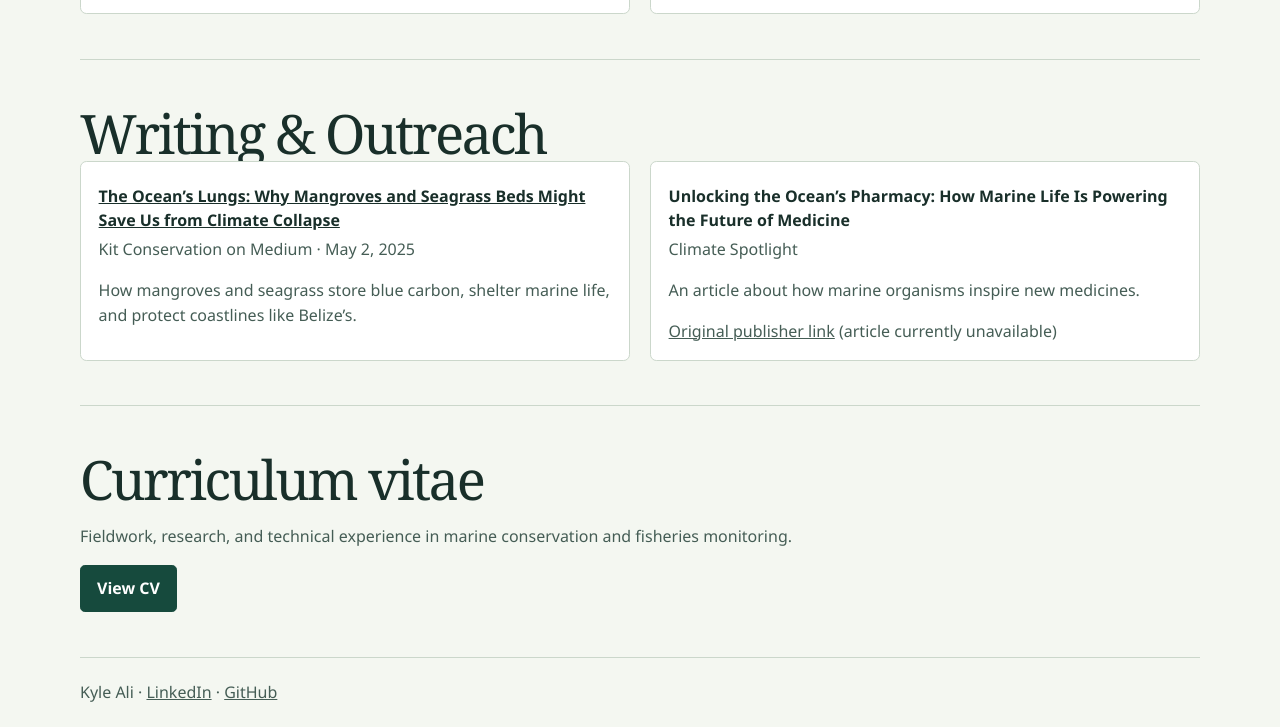
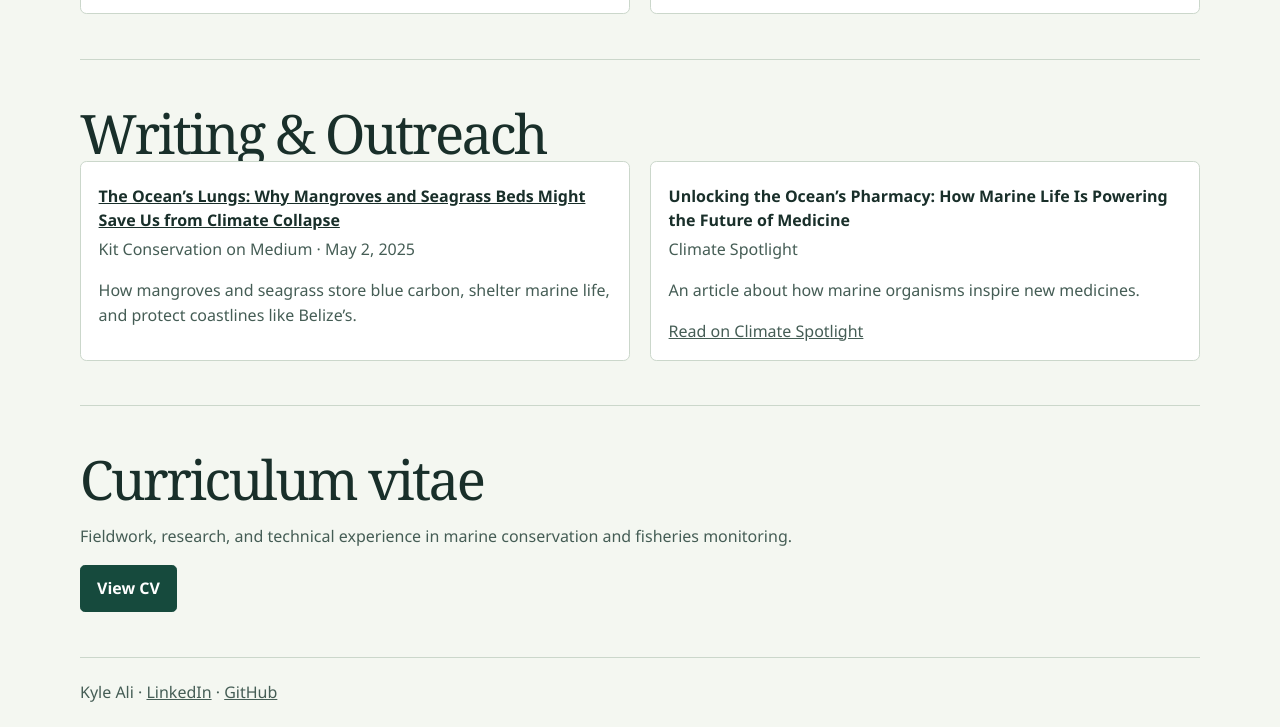
Before and after one commit to kylealibz/kylealibz.github.io, a plain HTML site: page index.html in a window 1280 px wide. Shown: the part 2417-3144 px from the top of the page. Drawn offline with Linux system fonts and the light colour scheme.

Commit message:
Restore Climate Spotlight article link label

```diff
--- a/index.html
+++ b/index.html
@@ -94,7 +94,7 @@
           <h4>Unlocking the Ocean’s Pharmacy: How Marine Life Is Powering the Future of Medicine</h4>
           <p>Climate Spotlight</p>
           <p>An article about how marine organisms inspire new medicines.</p>
-          <p><a href="https://climatespotlight.com/unlocking-the-oceans-pharmacy-how-marine-life-is-powering-the-future-of-medicine/">Original publisher link</a> (article currently unavailable)</p>
+          <p><a href="https://climatespotlight.com/unlocking-the-oceans-pharmacy-how-marine-life-is-powering-the-future-of-medicine/">Read on Climate Spotlight</a></p>
         </article>
       </div>
     </section>
```
